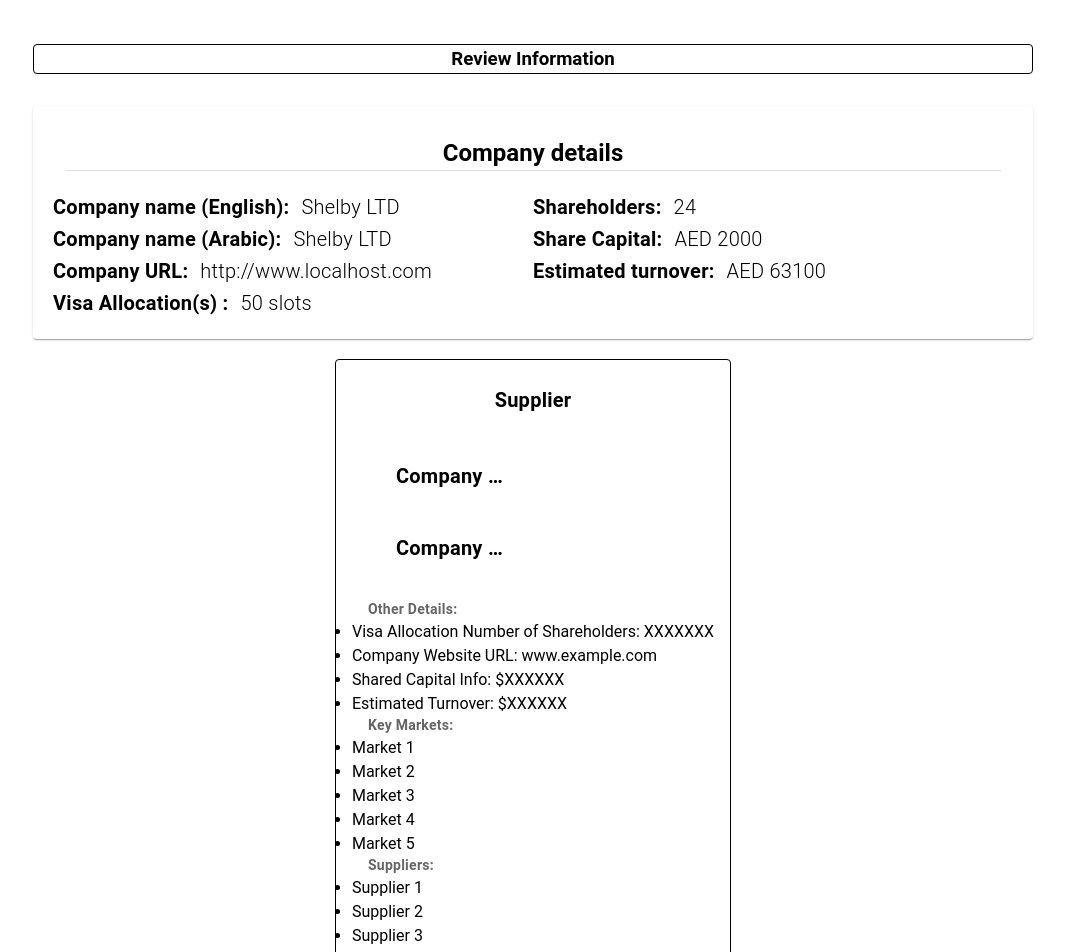
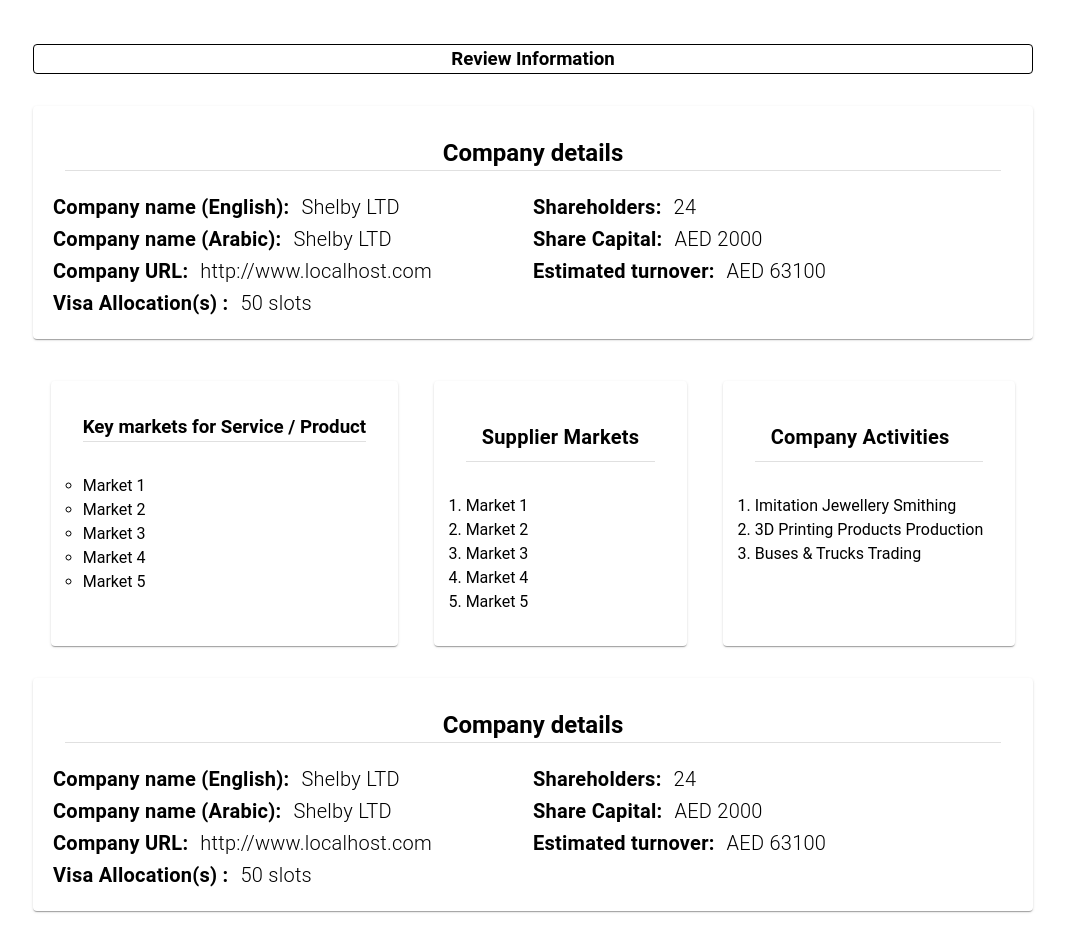
Before and after one commit to jasonkiptoo/learn-store, a Nuxt app: page /review in a window 1280 px wide. Shown: the top 952 px of the page, without its empty margins (107-1172 px from the left). Built offline with nearby package versions, Linux system fonts and the light colour scheme.

Commit message:
new fix to clean code and remove repeated areas

```diff
--- a/pages/review/index.vue
+++ b/pages/review/index.vue
@@ -54,33 +54,112 @@
       </v-row>
     </v-card>
 
-    <v-row class="mx-auto justify-center ga-3">
-      <v-card variant="outlined" class="mx-aut mt-8 pa-4" max-width="800">
+    <div
+      class="mx-auto flex-wrap"
+      style="
+        max-width: 1000px;
+        margin-top: 10px;
+        display: flex;
+        justify-content: space-around;
+      "
+    >
+      <v-card variant="outline" elevation="1" class="mt-8 pa-8" max-width="800">
+        <h3 class="font-weight-bold d-flex justify-cente">
+          Key markets for Service / Product
+        </h3>
+        <v-divider class="mb-8"></v-divider>
+
+        <ul class="" style="list-style-type: circle">
+          <li>Market 1</li>
+          <li>Market 2</li>
+          <li>Market 3</li>
+          <li>Market 4</li>
+          <li>Market 5</li>
+        </ul>
+      </v-card>
+      <v-card variant="outline" elevation="1" class="mt-8 pa-8" max-width="800">
+        <v-card-title class="font-weight-bold d-flex justify-cente"
+          >Supplier Markets
+        </v-card-title>
+        <v-divider class="mb-8"></v-divider>
+
+        <ol class="">
+          <li>Market 1</li>
+          <li>Market 2</li>
+          <li>Market 3</li>
+          <li>Market 4</li>
+          <li>Market 5</li>
+        </ol>
+      </v-card>
+      <v-card variant="outline" elevation="1" class="mt-8 pa-8" max-width="800">
+        <v-card-title class="font-weight-bold d-flex justify-cente"
+          >Company Activities
+        </v-card-title>
+        <v-divider class="mb-8"></v-divider>
+
+        <ol class="">
+          <li>Imitation Jewellery Smithing</li>
+          <li>3D Printing Products Production</li>
+          <li>Buses & Trucks Trading</li>
+        </ol>
+      </v-card>
+    </div>
+
+    <v-card
+      max-width="1000"
+      variant="outline"
+      elevation="1"
+      class="mx-auto justify-center px-8 pa-8 mt-8"
+    >
+      <h3 class="text-center text-h5 font-weight-bold">Company details</h3>
+      <v-divider class="pb-8"> </v-divider>
+      <v-row>
+        <v-col>
+          <v-row class="text-h6 font-weight-bold">
+            Company name (English):
+            <span class="font-weight-light ml-3">Shelby LTD</span>
+          </v-row>
+          <v-row class="text-h6 font-weight-bold">
+            Company name (Arabic):
+            <span class="font-weight-light ml-3">Shelby LTD</span>
+          </v-row>
+          <v-row class="text-h6 font-weight-bold">
+            Company URL:
+            <span class="font-weight-light ml-3">
+              http://www.localhost.com</span
+            >
+          </v-row>
+          <v-row class="text-h6 font-weight-bold">
+            Visa Allocation(s) :
+            <span class="font-weight-light ml-3"> 50 slots</span>
+          </v-row>
+        </v-col>
+        <v-col>
+          <v-row class="text-h6 font-weight-bold">
+            Shareholders:
+            <span class="font-weight-light ml-3">24</span>
+          </v-row>
+          <v-row class="text-h6 font-weight-bold">
+            Share Capital:
+            <span class="font-weight-light ml-3">AED 2000</span>
+          </v-row>
+          <v-row class="text-h6 font-weight-bold">
+            Estimated turnover:
+            <span class="font-weight-light ml-3"> AED 63100</span>
+          </v-row>
+        </v-col>
+      </v-row>
+    </v-card>
+
+    <!-- <v-card
+        variant="outline"
+        elevation="1"
+        class="px-8 pa- mt-8 mx-auto"
+        max-width="800"
+      >
         <v-card-title class="font-weight-bold d-flex justify-center"
-          >Supplier
+          >Supplier Markets
         </v-card-title>
-        <v-col dense class="pa-4">
-          <v-col cols="12" md="6">
-            <v-card-title class="font-weight-bold"
-              >Company name: <span class="font-weight-light">Shelby LTD</span>
-            </v-card-title>
-          </v-col>
-          <v-col cols="12" md="6">
-            <v-card-title class="font-weight-bold"
-              >Company name: <span class="font-weight-light">Shelby LTD</span>
-            </v-card-title>
-          </v-col>
-        </v-col>
-
-        <v-card-subtitle class="font-weight-bold"
-          >Other Details:</v-card-subtitle
-        >
-        <ul>
-          <li>Visa Allocation Number of Shareholders: XXXXXXX</li>
-          <li>Company Website URL: www.example.com</li>
-          <li>Shared Capital Info: $XXXXXX</li>
-          <li>Estimated Turnover: $XXXXXX</li>
-        </ul>
 
         <v-card-subtitle class="font-weight-bold">Key Markets:</v-card-subtitle>
         <ul>
@@ -90,18 +169,38 @@
           <li>Market 4</li>
           <li>Market 5</li>
         </ul>
+      </v-card>
 
-        <v-card-subtitle class="font-weight-bold">Suppliers:</v-card-subtitle>
+      <v-card variant="outlined" class="mx-auto mt-8 pa-4" max-width="800">
+        <v-card-title class="font-weight-bold d-flex justify-center"
+          >Supplier Markets
+        </v-card-title>
+
+        <v-card-subtitle class="font-weight-bold">Key Markets:</v-card-subtitle>
         <ul>
-          <li>Supplier 1</li>
-          <li>Supplier 2</li>
-          <li>Supplier 3</li>
-          <li>Supplier 4</li>
-          <li>Supplier 5</li>
+          <li>Market 1</li>
+          <li>Market 2</li>
+          <li>Market 3</li>
+          <li>Market 4</li>
+          <li>Market 5</li>
         </ul>
       </v-card>
+      <v-card variant="outlined" class="mx-auto mt-8 pa-4" max-width="800">
+        <v-card-title class="font-weight-bold d-flex justify-center"
+          >Supplier Markets
+        </v-card-title>
 
-      <!-- <v-card class="mx-aut mt-8" max-width="800">
+        <v-card-subtitle class="font-weight-bold">Key Markets:</v-card-subtitle>
+        <ul>
+          <li>Market 1</li>
+          <li>Market 2</li>
+          <li>Market 3</li>
+          <li>Market 4</li>
+          <li>Market 5</li>
+        </ul> -->
+    <!-- </v-card> -->
+
+    <!-- <v-card class="mx-aut mt-8" max-width="800">
         <v-card-title class="font-weight-bold d-flex justify-center"
           >Company Details</v-card-title
         >
@@ -146,7 +245,6 @@
           <li>Supplier 5</li>
         </ul>
       </v-card> -->
-    </v-row>
   </v-col>
 </template>
 
```
